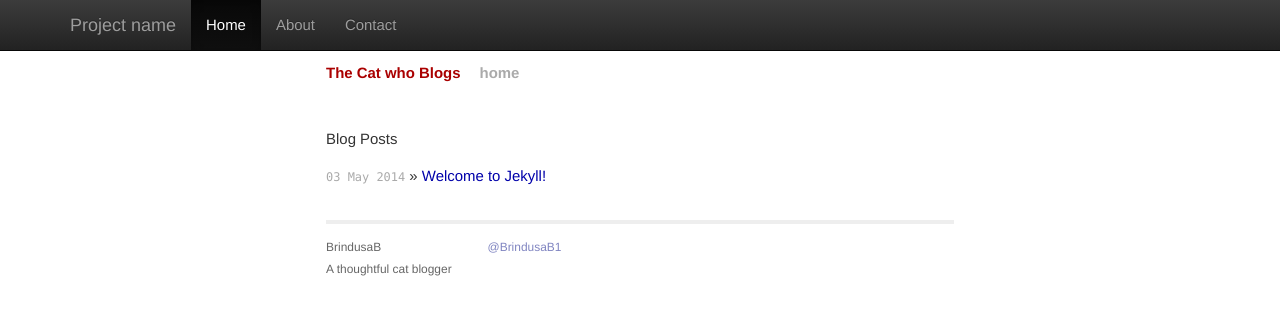
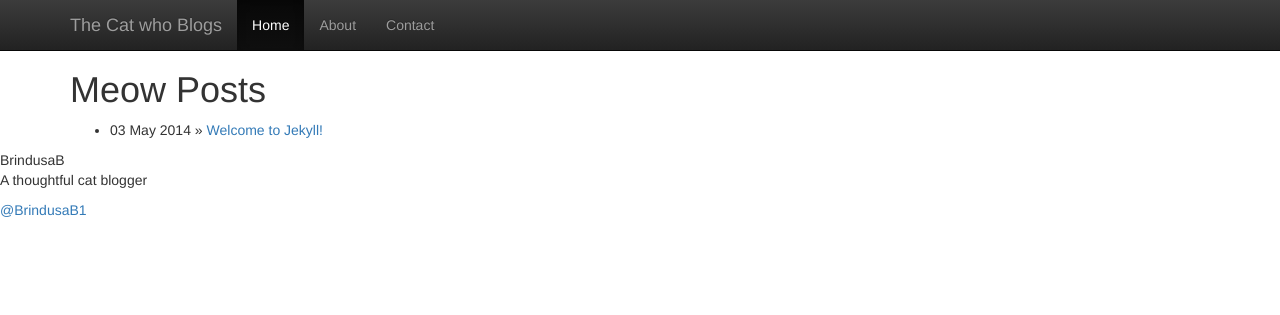
Before and after one commit to meowmixer/meowmixer.github.io, a Jekyll site: the page built from index.html, in a window 1280 px wide and 900 px high. Shown: the top 315 px of the window. Built offline with Jekyll 4.4.1, drawn with Linux system fonts in a browser that asks for light colours; nearby versions of some CDN libraries; Markdown is read by kramdown in place of the engine named in the settings.

Commit message:
start making content responsive

```diff
--- a/_layouts/default.html
+++ b/_layouts/default.html
@@ -20,13 +20,14 @@
         <link rel="stylesheet" href="/css/syntax.css">
 
         <!-- Custom CSS -->
-        <link rel="stylesheet" href="/css/main.css">
+        <link rel="stylesheet" href="/css/custom.css">
 
     </head>
     <body>
 
         <div class="site">
 
+          <!-- nav -->
           <div class="navbar navbar-inverse navbar-fixed-top" role="navigation">
             <div class="container">
               <div class="navbar-header">
@@ -36,11 +37,11 @@
                   <span class="icon-bar"></span>
                   <span class="icon-bar"></span>
                 </button>
-                <a class="navbar-brand" href="#">Project name</a>
+                <a class="navbar-brand" href="/">{{ site.name }}</a>
               </div>
               <div class="collapse navbar-collapse">
                 <ul class="nav navbar-nav">
-                  <li class="active"><a href="#">Home</a></li>
+                  <li class="active"><a href="/">Home</a></li>
                   <li><a href="#about">About</a></li>
                   <li><a href="#contact">Contact</a></li>
                 </ul>
@@ -48,12 +49,9 @@
             </div>
           </div>
 
-          <div class="header">
-            <h1 class="title"><a href="/">{{ site.name }}</a></h1>
-            <a class="extra" href="/">home</a>
+          <div class="container blog-main">
+            {{ content }}
           </div>
-
-          {{ content }}
 
           <div class="footer">
             <div class="contact">
--- /dev/null
+++ b/css/custom.css
@@ -0,0 +1,7 @@
+body {
+  padding-top: 50px;
+}
+
+.container .blog-main {
+  margin-top: 50px;
+}
--- a/index.html
+++ b/index.html
@@ -4,7 +4,7 @@
 ---
 
 <div id="home">
-  <h1>Blog Posts</h1>
+  <h1>Meow Posts</h1>
   <ul class="posts">
     {% for post in site.posts %}
       <li><span>{{ post.date | date_to_string }}</span> &raquo; <a href="{{ post.url }}">{{ post.title }}</a></li>
```
Also changed, not shown: 3 other files.
